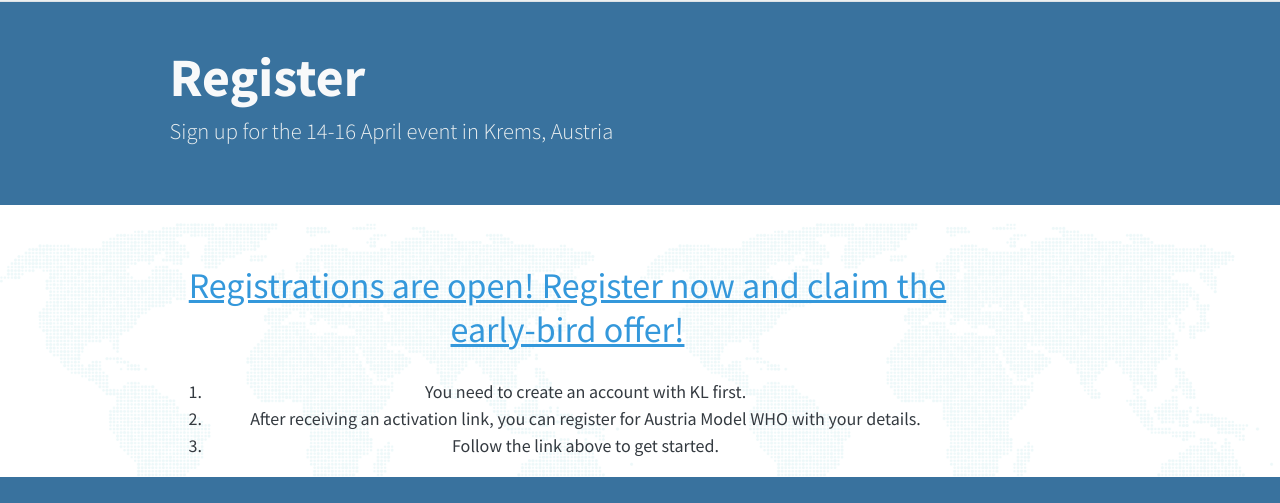
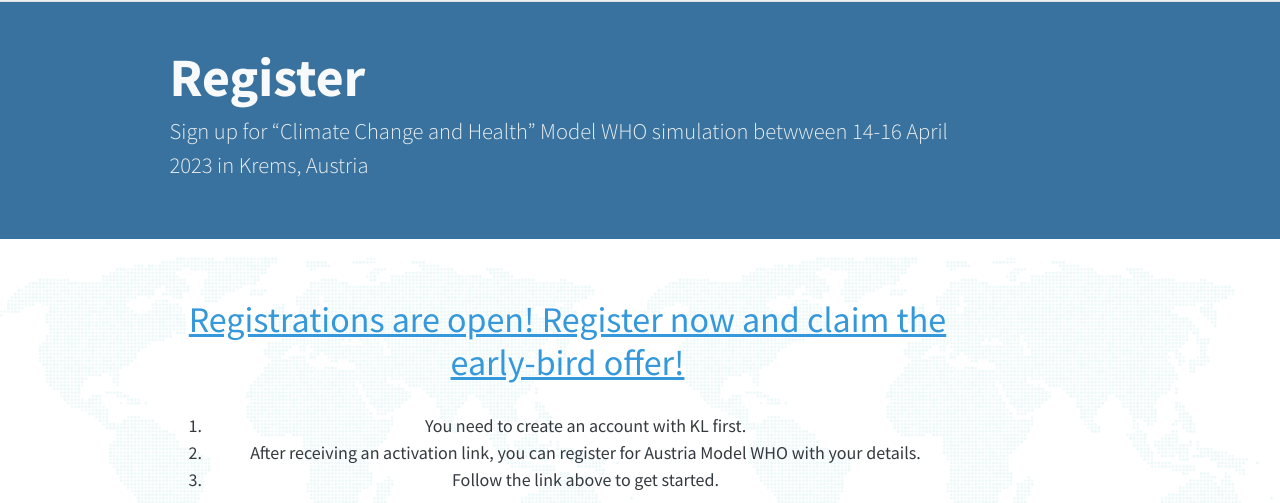
Before and after one commit to roshanprizak/austriamodelwho.github.io, a plain HTML site: page docs/register.html in a window 1280 px wide. Shown: the part 82-585 px from the top of the page. Drawn offline with Linux system fonts and the light colour scheme.

Commit message:
registration update minor

```diff
--- a/docs/register.html
+++ b/docs/register.html
@@ -54,10 +54,10 @@
 
 <link rel="stylesheet" href="styles.css">
 <meta property="og:title" content="Austria Model WHO - Register">
-<meta property="og:description" content="Sign up for the 14-16 April event in Krems, Austria">
+<meta property="og:description" content="Sign up for &quot;Climate Change and Health&quot; Model WHO simulation betwween 14-16 April 2023 in Krems, Austria">
 <meta property="og:site-name" content="Austria Model WHO">
 <meta name="twitter:title" content="Austria Model WHO - Register">
-<meta name="twitter:description" content="Sign up for the 14-16 April event in Krems, Austria">
+<meta name="twitter:description" content="Sign up for &quot;Climate Change and Health&quot; Model WHO simulation betwween 14-16 April 2023 in Krems, Austria">
 <meta name="twitter:card" content="summary">
 </head>
 
@@ -151,7 +151,7 @@
   <div class="quarto-title-banner page-columns page-full">
     <div class="quarto-title column-body">
       <h1 class="title">Register</h1>
-            <p class="subtitle lead">Sign up for the 14-16 April event in Krems, Austria</p>
+            <p class="subtitle lead">Sign up for “Climate Change and Health” Model WHO simulation betwween 14-16 April 2023 in Krems, Austria</p>
                       </div>
   </div>
 
```
Also changed, not shown: docs/docs/gallery/index.html (+1 -1 lines).
